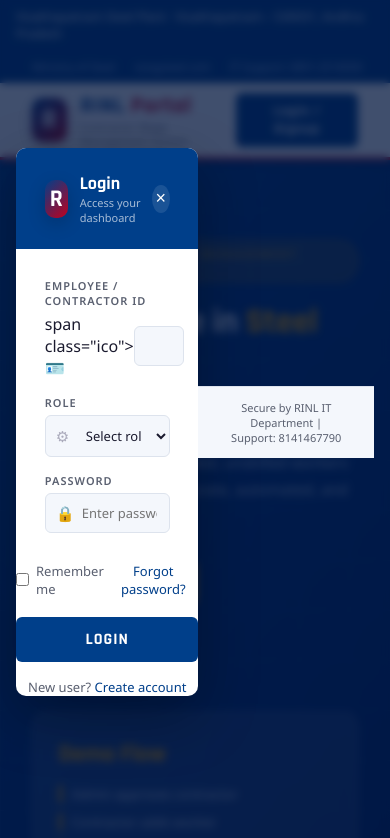
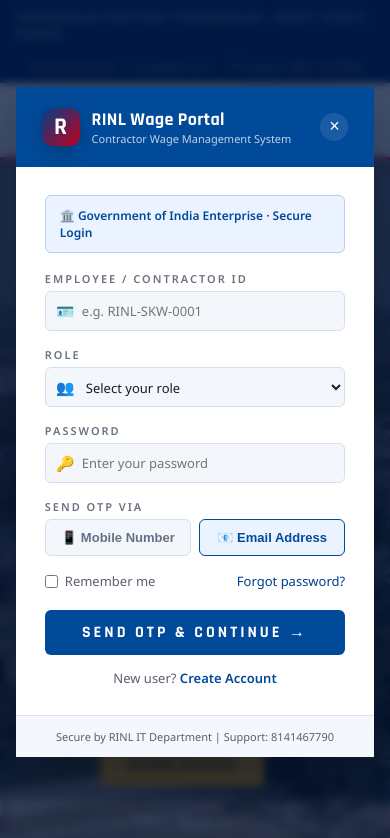
Before and after one commit to ramcharan-devupalli/RINL-Internship_Project, a plain HTML site: page frontend/index.html in a window 390 px wide. Both pictures are taken after a click on the button "Login / Signup". Shown: the top 838 px of the page. Drawn offline with Linux system fonts and the light colour scheme.

Commit message:
Front End Changes

```diff
--- a/frontend/index.html
+++ b/frontend/index.html
@@ -30,10 +30,10 @@
       </a>
 
       <ul class="nav-links">
-        <li><a href="#home">Home</a></li>
         <li><a href="#about">About</a></li>
         <li><a href="#features">Features</a></li>
-        <li><a href="#roles">Roles</a></li>
+        <li><a href="#roles">Workforce</a></li>
+        <li><a href="#foot">Contact</a></li>
       </ul>
 
       <button class="btn-login" id="openLoginBtn">Login / Signup</button>
@@ -206,28 +206,42 @@
         </div>
       </div>
     </section>
+
+    <section class="cta">
+      <div class="cta-inner">
+        <span class="section-tag">Get Started</span>
+        <h2 class="section-title">Ready to Manage Wages Digitally?</h2>
+        <p class="cta-desc">
+          Log in to the RINL Contractor Wage Portal to start generating accurate,
+          compliant wage sheets.
+        </p>
+        <button class="btn-login big-login" id="bottomLoginBtn">
+          🔐 Login to Wage Portal
+        </button>
+      </div>
+    </section>
   </main>
 
-  <footer>
+  <footer id="foot">
     <div class="footer-top">
       <div class="footer-brand">
-        <div class="rinl-name">RINL <span>Portal</span></div>
-        <div class="rinl-full">Contractor Wage Management System demo</div>
+        <div class="rinl-name">RINL · <span style="color:var(--gold)">VIZAG STEEL</span></div>
+        <div class="rinl-full">Rashtriya Ispat Nigam Limited<br>Visakhapatnam Steel Plant<br>A Navratna Govt. of India Enterprise</div>
       </div>
       <div class="footer-col">
-        <div class="footer-col-title">Modules</div>
-        <a href="#features">Authentication</a>
-        <a href="#features">Attendance</a>
-        <a href="#features">Wages</a>
+        <div class="footer-col-title">Quick Links</div>
+        <a href="#">Home</a><a href="#about">About RINL</a><a href="#features">Wage System</a><a href="#roles">Workforce</a>
       </div>
       <div class="footer-col">
-        <div class="footer-col-title">Roles</div>
-        <a href="#roles">Worker</a>
-        <a href="#roles">Contractor</a>
-        <a href="#roles">Admin</a>
+        <div class="footer-col-title">Contact</div>
+        <a href="#">IT Support: 0891-2518000</a><a href="#">HR Department: ext. 2200</a><a href="#">Contractor Cell: ext. 3100</a><a href="#">vizagsteel.com</a>
+      </div>
+      <div class="footer-col">
+        <div class="footer-col-title">Ministry</div>
+        <a href="#">Ministry of Steel, GoI</a><a href="#">Navratna PSE</a><a href="#">ISO 9001:2015</a><a href="#">ISO 14001:2015</a>
       </div>
     </div>
-    <div class="footer-bottom">© 2026 RINL Contractor Wage Management System · Internship Demo</div>
+    <div class="footer-bottom">© 2026 Rashtriya Ispat Nigam Limited (RINL) – Visakhapatnam Steel Plant. All Rights Reserved. &nbsp;|&nbsp; Contractor Wage Management System v1.0</div>
   </footer>
 
   <div class="overlay" id="authOverlay">
@@ -247,10 +261,12 @@
         <div class="err-box" id="messageBox"></div>
 
         <form id="loginForm" class="auth-form active">
+          <div class="govt-badge">🏛️ Government of India Enterprise · Secure Login</div>
+
           <div class="field">
             <label class="lbl" for="loginEmployeeId">Employee / Contractor ID</label>
             <div class="iw">
-              span class="ico">🪪</span>
+              <span class="ico">🪪</span>
               <input class="inp" id="loginEmployeeId" type="text" placeholder="e.g. RINL-SKW-0001" required />
             </div>
           </div>
@@ -258,27 +274,46 @@
           <div class="field">
             <label class="lbl" for="loginRole">Role</label>
             <div class="iw">
-              <span class="ico">⚙</span>
+              <span class="ico">👥</span>
               <select class="sel" id="loginRole" required>
-                  <option value="">Select role</option>
+                <option value="">Select your role</option>
                 <option value="supervisor">Supervisor</option>
                 <option value="contractor_representative">Contractor Representative</option>
                 <option value="skilled_worker">Skilled Worker</option>
                 <option value="semi_skilled_worker">Semi-Skilled Worker</option>
                 <option value="unskilled_worker">Unskilled Worker</option>
-                    <option value="hr_admin">HR / Admin</option>
+                <option value="hr_admin">HR/Admin</option>
               </select>
             </div>
           </div>
+
+          <div class="field">
             <label class="lbl" for="loginPassword">Password</label>
-            <div class="iw"><span class="ico">🔒</span><input class="inp" id="loginPassword" type="password" placeholder="Enter password" required /></div>
+            <div class="iw">
+              <span class="ico">🔑</span>
+              <input class="inp" id="loginPassword" type="password" placeholder="Enter your password" required />
             </div>
+          </div>
+
+          <div class="field">
+            <label class="lbl">Send OTP Via</label>
+            <div class="otp-method-tabs">
+              <button type="button" class="method-tab" id="mobileOtpTab">📱 Mobile Number</button>
+              <button type="button" class="method-tab active" id="emailOtpTab">📧 Email Address</button>
+            </div>
+          </div>
+
           <div class="row-opts">
             <label class="remember"><input type="checkbox" /> Remember me</label>
             <button type="button" class="forgot" id="forgotBtn">Forgot password?</button>
           </div>
-          <button class="signin-btn" type="submit">Login</button>
-          <div class="switch-text">New user? <button type="button" id="showSignupBtn">Create account</button></div>
+
+          <button class="signin-btn" type="submit">Send OTP & Continue →</button>
+
+          <div class="switch-text">
+            New user?
+            <button type="button" id="showSignupBtn">Create Account</button>
+          </div>
         </form>
 
         <form id="signupForm" class="auth-form">
--- a/frontend/script.js
+++ b/frontend/script.js
@@ -13,6 +13,7 @@
 const showLoginBtn = document.getElementById("showLoginBtn");
 const backToSignupBtn = document.getElementById("backToSignupBtn");
 const resendOtpBtn = document.getElementById("resendOtpBtn");
+const bottomLoginBtn = document.getElementById("bottomLoginBtn");
 
 const modalTitle = document.getElementById("modalTitle");
 const modalSubtitle = document.getElementById("modalSubtitle");
@@ -20,6 +21,10 @@
 const otpTarget = document.getElementById("otpTarget");
 
 const otpBoxes = document.querySelectorAll(".otp-box");
+const mobileOtpTab = document.getElementById("mobileOtpTab");
+const emailOtpTab = document.getElementById("emailOtpTab");
+
+let selectedOtpMethod = "email";
 
 let currentSignupEmail = "";
 
@@ -51,8 +56,8 @@
 
   if (formName === "login") {
     loginForm.classList.add("active");
-    modalTitle.textContent = "Login";
-    modalSubtitle.textContent = "Access your dashboard";
+    modalTitle.textContent = "RINL Wage Portal";
+    modalSubtitle.textContent = "Contractor Wage Management System";
   }
 
   if (formName === "signup") {
@@ -84,6 +89,23 @@
 showSignupBtn.addEventListener("click", () => showForm("signup"));
 showLoginBtn.addEventListener("click", () => showForm("login"));
 backToSignupBtn.addEventListener("click", () => showForm("signup"));
+if (bottomLoginBtn) {
+  bottomLoginBtn.addEventListener("click", () => openModal("login"));
+}
+
+emailOtpTab.addEventListener("click", () => {
+  selectedOtpMethod = "email";
+  emailOtpTab.classList.add("active");
+  mobileOtpTab.classList.remove("active");
+  clearMessage();
+});
+
+mobileOtpTab.addEventListener("click", () => {
+  selectedOtpMethod = "mobile";
+  mobileOtpTab.classList.add("active");
+  emailOtpTab.classList.remove("active");
+  showMessage("Mobile OTP is planned as a future enhancement.", "success");
+});
 
 otpBoxes.forEach((box, index) => {
   box.addEventListener("input", () => {
--- a/frontend/style.css
+++ b/frontend/style.css
@@ -31,15 +31,22 @@
 .btn-login, .btn-gold, .signin-btn { border: none; border-radius: 6px; font-family: 'Rajdhani', sans-serif; font-weight: 700; letter-spacing: 1px; cursor: pointer; transition: 0.2s; }
 .btn-login { background: var(--blue); color: #fff; padding: 9px 22px; font-size: 14px; }
 .btn-login:hover, .signin-btn:hover { background: var(--blue2); }
-.hero { background: linear-gradient(135deg, var(--blue) 0%, #001f5c 100%); color: #fff; padding: 5rem 2rem 4rem; position: relative; overflow: hidden; }
-.hero::before { content: ''; position: absolute; inset: 0; background-image: linear-gradient(rgba(255,255,255,0.04) 1px, transparent 1px), linear-gradient(90deg, rgba(255,255,255,0.04) 1px, transparent 1px); background-size: 50px 50px; }
+.hero {
+    background-image: url("hero_backgrnd.jpg");
+    background-size: cover;      /* fills the section */
+    background-position: center; /* centers the image */
+    background-repeat: no-repeat;
+    padding: 100px;
+    min-height: 600px;           /* section height */
+}
+.hero::before { content: ''; position: absolute; inset: 0; background: rgba(0, 0, 0, 0.322); height: 94.8%;}
 .hero-inner { max-width: 1200px; margin: 0 auto; display: flex; align-items: center; gap: 3rem; position: relative; z-index: 2; }
 .hero-left { flex: 1; }
-.hero-badge { display: inline-flex; align-items: center; gap: 8px; background: rgba(245,168,0,0.15); border: 1px solid rgba(245,168,0,0.4); color: var(--gold); font-size: 11px; letter-spacing: 2px; text-transform: uppercase; padding: 5px 14px; border-radius: 20px; margin-bottom: 1.4rem; }
+.hero-badge { display: inline-flex; align-items: center; gap: 8px; background: rgba(255, 193, 7, 0.1); border: 1px solid rgba(255, 193, 7); color: rgb(255, 193, 7); font-size: 11px; letter-spacing: 2px; text-transform: uppercase; padding: 5px 14px; border-radius: 20px; margin-bottom: 1.4rem; }
 .hero-badge::before { content: ''; width: 6px; height: 6px; background: var(--gold); border-radius: 50%; }
-.hero-title { font-family: 'Rajdhani', sans-serif; font-size: clamp(34px, 5vw, 58px); font-weight: 700; line-height: 1.1; margin-bottom: 1rem; }
+.hero-title { font-family: 'Rajdhani', sans-serif; font-size: clamp(34px, 5vw, 58px); font-weight: 700; line-height: 1.1; margin-bottom: 1rem; color: rgb(255, 255, 255); text-shadow: 0 2px 8px rgba(0,0,0,0.5);}
 .hero-title span { color: var(--gold); }
-.hero-subtitle { font-size: 15px; color: rgba(255,255,255,0.75); line-height: 1.8; margin-bottom: 2rem; max-width: 560px; }
+.hero-subtitle { font-size: 15px; color: rgb(240, 240, 240);; line-height: 1.8; margin-bottom: 2rem; max-width: 560px; text-shadow: 0 1px 4px rgba(0,0,0,0.5);}
 .hero-btns { display: flex; gap: 12px; flex-wrap: wrap; }
 .btn-gold { background: var(--gold); color: #1a1000; padding: 12px 28px; font-size: 15px; }
 .btn-gold:hover { background: #e09500; transform: translateY(-1px); }
@@ -126,6 +133,130 @@
 .otp-resend { text-align: center; font-size: 12px; color: var(--muted); margin-top: 1rem; }
 .resend-btn { background: none; border: none; font-size: 12px; color: var(--blue); font-weight: 600; cursor: pointer; }
 .back-btn { display: block; width: 100%; margin-top: 0.7rem; background: none; border: 1.5px solid var(--border); border-radius: 6px; padding: 9px; font-size: 13px; color: var(--muted); cursor: pointer; }
+.auth-form {
+  display: none;
+}
+
+.auth-form.active {
+  display: block;
+}
+
+.modal {
+  width: 395px;
+  border-radius: 0;
+}
+
+.modal-head {
+  background: #004a99;
+  padding: 1.3rem 1.6rem;
+}
+
+.modal-head-title {
+  font-size: 18px;
+  letter-spacing: 0.3px;
+}
+
+.modal-head-sub {
+  font-size: 11px;
+  color: rgba(255,255,255,0.75);
+}
+
+.govt-badge {
+  background: #eaf3ff;
+  border: 1px solid #b7d1f3;
+  color: #004a99;
+  border-radius: 6px;
+  padding: 11px 14px;
+  margin-bottom: 18px;
+  font-size: 12px;
+  font-weight: 600;
+}
+
+.lbl {
+  letter-spacing: 2px;
+  font-size: 11px;
+  color: #6b7280;
+}
+
+.inp,
+.sel {
+  height: 40px;
+  background: #f3f6fb;
+  border: 1px solid #d5deeb;
+}
+
+.otp-method-tabs {
+  display: flex;
+  gap: 8px;
+}
+
+.method-tab {
+  flex: 1;
+  padding: 10px 8px;
+  border: 1px solid #d5deeb;
+  background: #f3f6fb;
+  border-radius: 6px;
+  font-size: 13px;
+  cursor: pointer;
+  font-weight: 600;
+  color: #667085;
+}
+
+.method-tab.active {
+  border-color: #004a99;
+  background: #eaf3ff;
+  color: #004a99;
+}
+
+.signin-btn {
+  background: #004a99;
+  letter-spacing: 3px;
+}
+
+.switch-text {
+  margin-top: 14px;
+  text-align: center;
+  font-size: 13px;
+  color: #5a6070;
+}
+
+.switch-text button {
+  background: none;
+  border: none;
+  color: #004a99;
+  font-weight: 700;
+  cursor: pointer;
+}
+
+.cta {
+  padding: 4rem 2rem;
+  background: #f4f7fc;
+  text-align: center;
+  border-top: 1px solid var(--border);
+}
+
+.cta-inner {
+  max-width: 620px;
+  margin: 0 auto;
+}
+
+.cta .section-title {
+  color: var(--blue);
+  margin-bottom: 1rem;
+}
+
+.cta-desc {
+  font-size: 14px;
+  color: var(--muted);
+  margin-bottom: 2rem;
+  line-height: 1.6;
+}
+
+.big-login {
+  padding: 14px 34px;
+  font-size: 15px;
+}
+
 @media (max-width: 850px) {
   .topbar { padding: 8px 1rem; flex-direction: column; align-items: flex-start; }
   .nav-links { display: none; }
```
Also changed, not shown: frontend/hero_backgrnd.jpg (added). Lines whose indentation alone changed are shown as unchanged.
